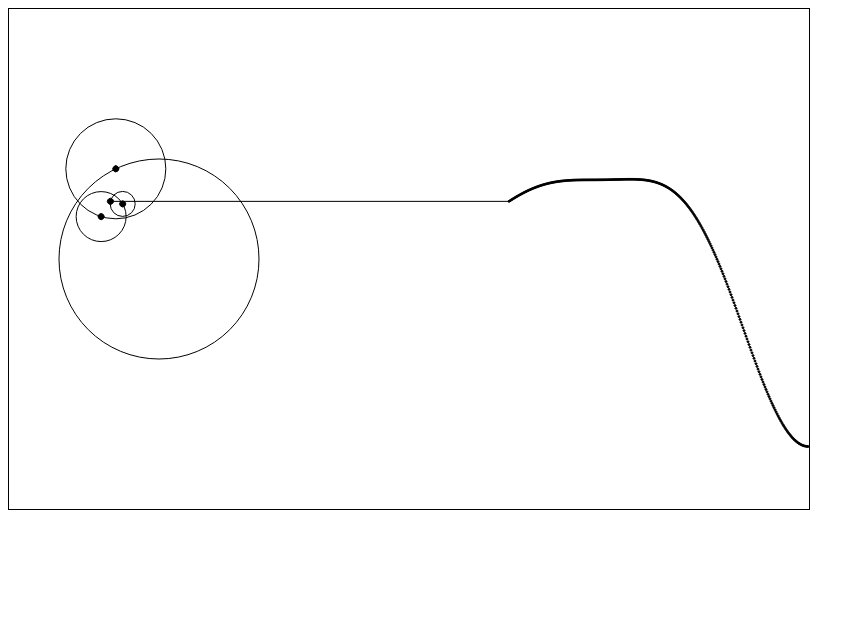
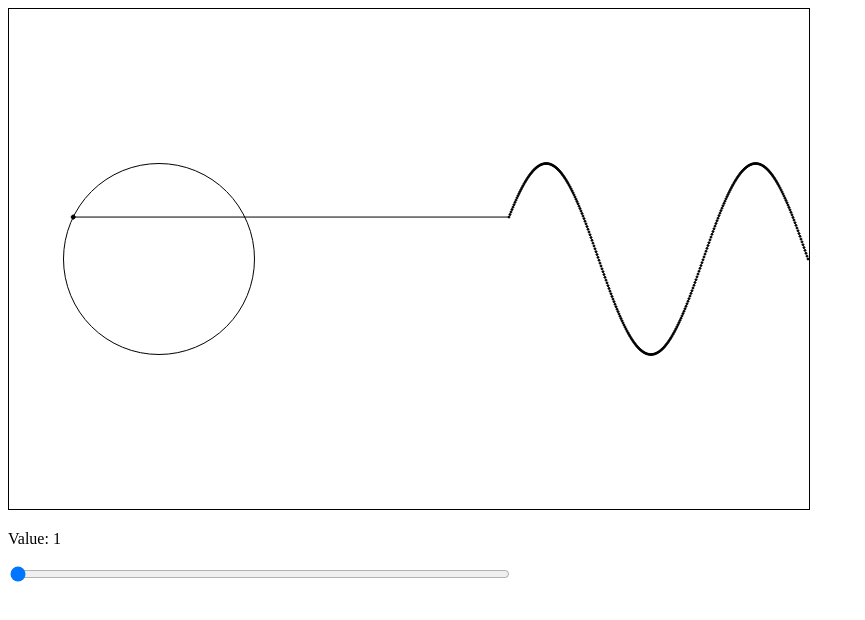
Before and after one commit to Nik1011/Coding-Challenges, a plain HTML site: page Fourier_Series/index.html in a window 1280 px wide. Shown: the whole page, without its empty margins (0-865 px from the left). Drawn offline with Linux system fonts and the light colour scheme.

Commit message:
finished the Challenge

```diff
--- a/Fourier_Series/fourier.js
+++ b/Fourier_Series/fourier.js
@@ -11,12 +11,20 @@ const canvas = document.getElementById("canvas");
 const offset = 500;
 const ctx = canvas.getContext("2d");
 
+var slider = document.getElementById("sliderN");
+var output = document.getElementById("out");
+
+output.innerHTML = slider.value;
+
+// Update the current slider value (each time you drag the slider handle)
+slider.oninput = function() {
+    output.innerHTML = slider.value;
+}
 
 let time = 0;
 let x;
 let y;
 let wave = [];
-
 
 
 function drawEllipse(x,y,radius){
@@ -29,32 +37,24 @@ function drawEllipse(x,y,radius){
 function draw(){
 
     ctx.clearRect(0,0,1000,500);
-
-    let radius = 100;
     let centerX = 150;
     let centerY = 250;
 
-    for(i = 1; i < 5; i++){
+    for(i = 0; i < slider.value; i++){
 
         let n = i * 2 + 1;
-        x = centerX + Math.sin(n * time) * radius;
-        y = centerY + Math.cos(n * time) * radius;
+        let radius = 75 * (4 / (n * Math.PI))
+        x = centerX + Math.cos(n * time) * radius;
+        y = centerY - Math.sin(n * time) * radius;
         // 1st circle
         drawEllipse(centerX, centerY, radius);
 
         // nth Circle
-        drawEllipse(x,y,3);
+        drawEllipse(x,y,2);
         ctx.fill();
 
         centerX = x;
         centerY = y;
-        radius = radius / 2;
-
-        time += 0.001;
-        if( time >= 360){
-            time = 0;
-        }
-
 
         // radiusline
         ctx.beginPath();
@@ -77,6 +77,11 @@ function draw(){
         ctx.fill();
     }
 
+    time += 0.03;
+    if( time >= 360){
+        time = 0;
+    }
+
     if(wave.length > 350){
         wave.pop();
     }
--- a/Fourier_Series/index.html
+++ b/Fourier_Series/index.html
@@ -5,12 +5,20 @@
     <meta http-equiv="X-UA-Compatible" content="IE=edge">
     <meta name="viewport" content="width=device-width, initial-scale=1.0">
     <title>Fourier_Series</title>
+    <style>.slider {
+        width: 500px;
+    }
+    </style>
 </head>
 <body>
 
     <canvas id="canvas" width="800" height="500" style="border:1px solid #000000;">
         Your browser does not support the HTML5 canvas tag.
     </canvas>
+    <div class="slidercontainer">
+        <p>Value: <span id="out"></span></p>
+        <input type="range" min="1" max="100" value="1" class="slider" id="sliderN">
+    </div>
 
     <script src="fourier.js">
 
```
